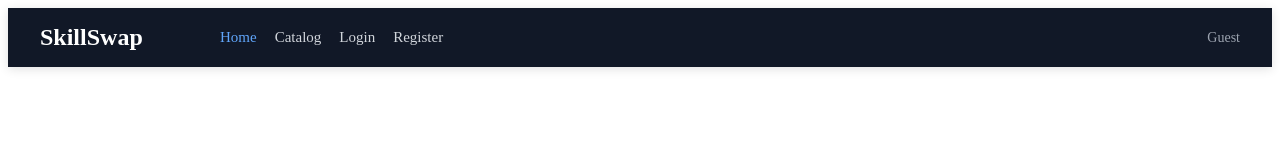
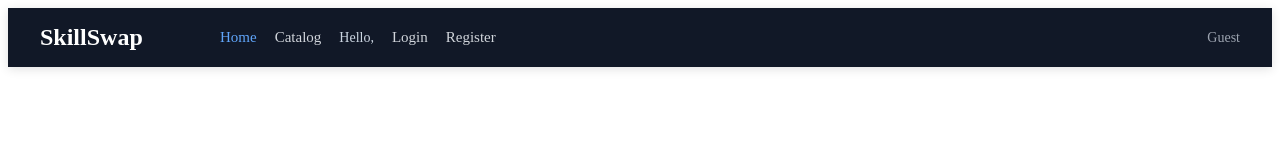
Before and after one commit to SvetlinGG/SkillSwap, an Angular app in the folder client/: page / in a window 1280 px wide. Shown: the top 160 px of the page. Built offline with nearby package versions, Linux system fonts and the light colour scheme.

Commit message:
setup header

```diff
--- a/client/src/app/core/header/header.component.html
+++ b/client/src/app/core/header/header.component.html
@@ -3,6 +3,8 @@
     <div class="logo">
       <a routerLink="/">SkillSwap</a>
     </div>
+
+
 
     <nav class="nav">
       <a routerLink="/" routerLinkActive="active" [routerLinkActiveOptions]="{ exact: true }">
@@ -14,10 +16,12 @@
       </a>
 
       @if (isLoggedIn()) {
+
         <a routerLink="/dashboard" routerLinkActive="active">Dashboard</a>
         <a routerLink="/my-skills" routerLinkActive="active">My Skills</a>
         <a routerLink="/skills/create" routerLinkActive="active">Create Skill</a>
       } @else {
+        <span class="user-email">Hello, {{ userEmail() }}</span>
         <a routerLink="/login" routerLinkActive="active">Login</a>
         <a routerLink="/register" routerLinkActive="active">Register</a>
       }
```
